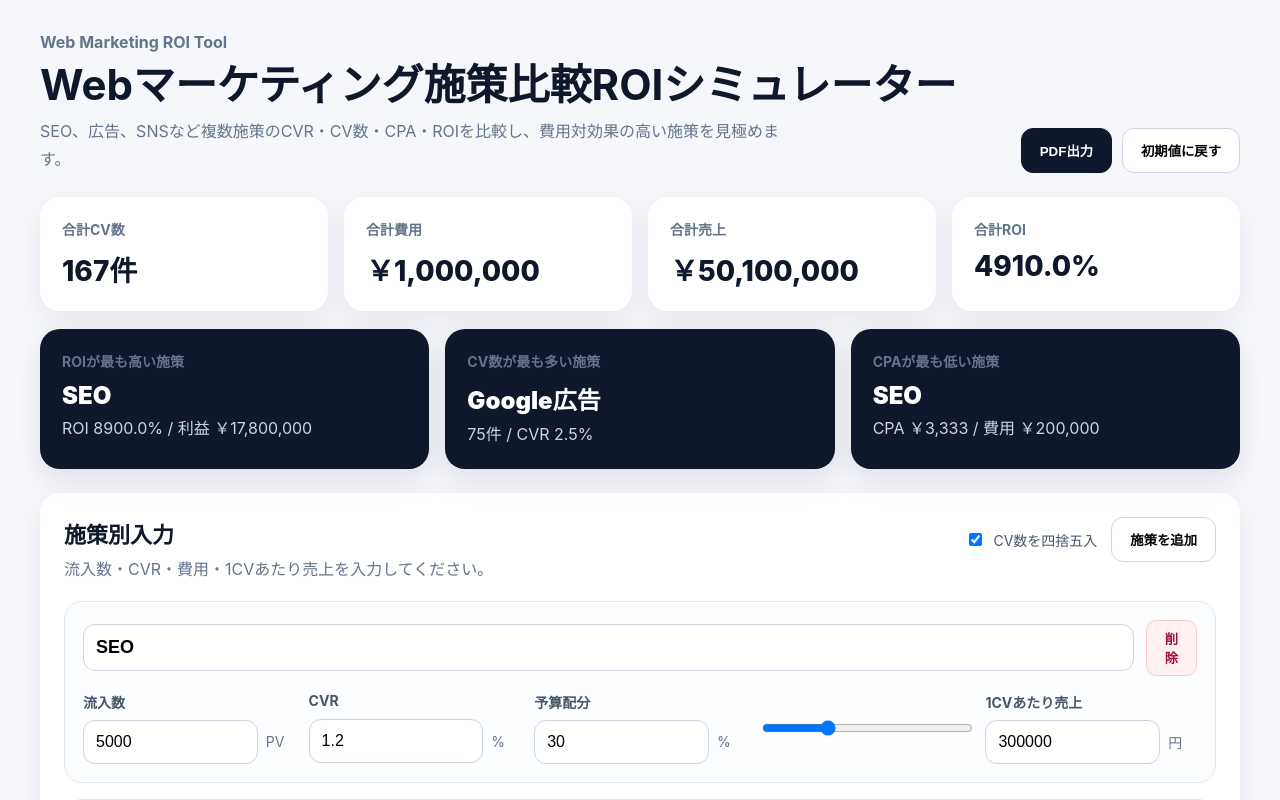
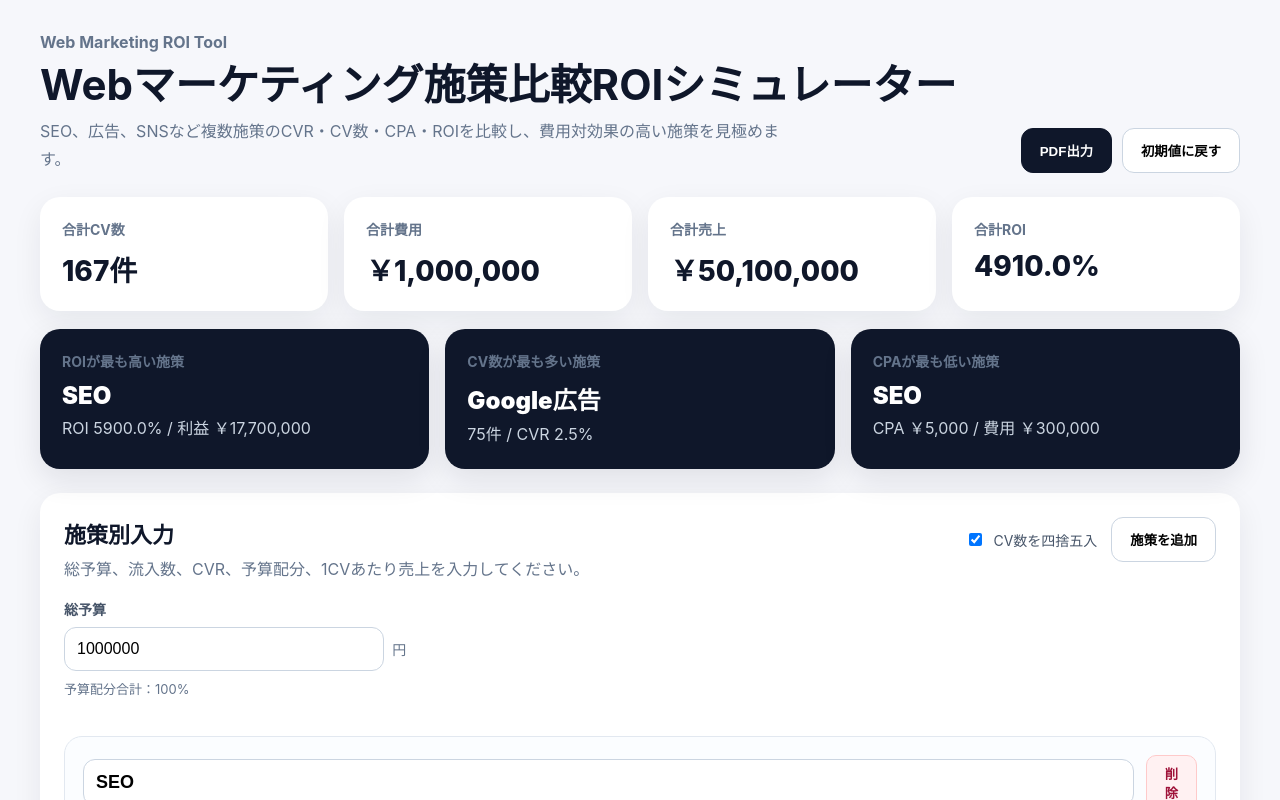
Before and after one commit to eiji21999/seo-roi-simulator, a React (Vite) app: page / in a window 1280 px wide. Shown: the top 800 px of the page. Built offline with nearby package versions, Linux system fonts and the light colour scheme.

Commit message:
Update MarketingComparisonSimulator.jsx

```diff
--- a/src/MarketingComparisonSimulator.jsx
+++ b/src/MarketingComparisonSimulator.jsx
@@ -19,7 +19,6 @@ const initialMeasures = [
     name: "SEO",
     sessions: "5000",
     cvr: "1.2",
-  cost: "200000",
     revenuePerCv: "300000",
     budgetShare: "30",
   },
@@ -28,7 +27,6 @@ const initialMeasures = [
     name: "Google広告",
     sessions: "3000",
     cvr: "2.5",
-    cost: "500000",
     revenuePerCv: "300000",
     budgetShare: "50",
   },
@@ -37,17 +35,18 @@ const initialMeasures = [
     name: "SNS広告",
     sessions: "4000",
     cvr: "0.8",
-    cost: "300000",
     revenuePerCv: "300000",
     budgetShare: "20",
   },
 ];
 
 const BAR_COLOR = "#1d4ed8";
+const PIE_COLORS = ["#1d4ed8", "#2563eb", "#3b82f6", "#60a5fa", "#93c5fd", "#bfdbfe"];
 
 export default function App() {
   const [measures, setMeasures] = useState(initialMeasures);
   const [roundNumbers, setRoundNumbers] = useState(true);
+  const [totalBudget, setTotalBudget] = useState("1000000");
 
   const toNumber = (value) => Number(String(value).replace(/,/g, "")) || 0;
 
@@ -92,10 +91,9 @@ export default function App() {
         id: nextId,
         name: "新規施策",
         sessions: "0",
+        cvr: "0",
+        revenuePerCv: "0",
         budgetShare: "0",
-        cvr: "0",
-        cost: "0",
-        revenuePerCv: "0",
       },
     ]);
   };
@@ -108,8 +106,10 @@ export default function App() {
     return measures.map((item) => {
       const sessions = toNumber(item.sessions);
       const cvr = toNumber(item.cvr);
-      const cost = toNumber(item.cost);
       const revenuePerCv = toNumber(item.revenuePerCv);
+      const budgetShare = toNumber(item.budgetShare);
+      const cost = toNumber(totalBudget) * (budgetShare / 100);
+
       const rawCv = sessions * (cvr / 100);
       const cv = roundNumbers ? Math.round(rawCv) : Number(rawCv.toFixed(2));
       const revenue = cv * revenuePerCv;
@@ -122,8 +122,9 @@ export default function App() {
         ...item,
         sessions,
         cvr,
+        revenuePerCv,
+        budgetShare,
         cost,
-        revenuePerCv,
         cv,
         revenue,
         profit,
@@ -132,7 +133,7 @@ export default function App() {
         roas,
       };
     });
-  }, [measures, roundNumbers]);
+  }, [measures, roundNumbers, totalBudget]);
 
   const bestRoi = useMemo(() => {
     return [...results].sort((a, b) => b.roi - a.roi)[0];
@@ -152,6 +153,7 @@ export default function App() {
   const totalRevenue = results.reduce((sum, item) => sum + item.revenue, 0);
   const totalCv = results.reduce((sum, item) => sum + item.cv, 0);
   const totalRoi = totalCost > 0 ? ((totalRevenue - totalCost) / totalCost) * 100 : 0;
+  const totalBudgetShare = results.reduce((sum, item) => sum + item.budgetShare, 0);
 
   const downloadPdf = () => {
     window.print();
@@ -160,12 +162,14 @@ export default function App() {
   const reset = () => {
     setMeasures(initialMeasures);
     setRoundNumbers(true);
+    setTotalBudget("1000000");
   };
 
   const formatTooltip = (value, name) => {
     if (name === "roi") return [Number(value).toFixed(1) + "%", "ROI"];
     if (name === "cpa") return [yen(value), "CPA"];
     if (name === "cv") return [roundNumbers ? Math.round(value) + "件" : comma(value) + "件", "CV数"];
+    if (name === "cost") return [yen(value), "費用"];
     return [value, name];
   };
 
@@ -216,7 +220,13 @@ export default function App() {
           <div style={styles.cardHeader}>
             <div>
               <h2 style={styles.cardTitle}>施策別入力</h2>
-              <p style={styles.smallText}>流入数・CVR・費用・1CVあたり売上を入力してください。</p>
+              <p style={styles.smallText}>総予算、流入数、CVR、予算配分、1CVあたり売上を入力してください。</p>
+              <div style={styles.budgetBox}>
+                <Field label="総予算" value={totalBudget} onChange={setTotalBudget} suffix="円" />
+                <p style={{ ...styles.budgetShareText, ...(totalBudgetShare !== 100 ? styles.warningText : {}) }}>
+                  予算配分合計：{comma(totalBudgetShare)}%{totalBudgetShare !== 100 ? "（100%になるように調整してください）" : ""}
+                </p>
+              </div>
             </div>
             <div style={styles.optionArea} className="no-print">
               <label style={styles.checkboxRow}>
@@ -250,17 +260,18 @@ export default function App() {
                 <div style={styles.fieldGrid}>
                   <Field label="流入数" value={item.sessions} onChange={(value) => updateMeasure(item.id, "sessions", value)} suffix="PV" />
                   <Field label="CVR" value={item.cvr} onChange={(value) => updateMeasure(item.id, "cvr", value)} suffix="%" />
-                    <Field label="予算配分" value={item.budgetShare}  onChange={(value) =>  updateMeasure(item.id, "budgetShare", value) } suffix="%" />
+                  <Field label="予算配分" value={item.budgetShare} onChange={(value) => updateMeasure(item.id, "budgetShare", value)} suffix="%" />
+                  <div style={styles.sliderField}>
+                    <span style={styles.label}>予算配分スライダー</span>
                     <input
                       type="range"
                       min="0"
                       max="100"
-  value={item.budgetShare}
-  onChange={(e) =>
-    updateMeasure(item.id, "budgetShare", e.target.value)
-  }
+                      value={item.budgetShare || "0"}
+                      onChange={(e) => updateMeasure(item.id, "budgetShare", e.target.value)}
                       style={styles.range}
                     />
+                  </div>
                   <Field label="1CVあたり売上" value={item.revenuePerCv} onChange={(value) => updateMeasure(item.id, "revenuePerCv", value)} suffix="円" />
                 </div>
               </div>
@@ -273,49 +284,30 @@ export default function App() {
 
           <ChartBlock title="ROI比較" data={results} dataKey="roi" tooltipFormatter={formatTooltip} labelFormatter={(v) => Number(v).toFixed(0) + "%"} />
           <ChartBlock title="CPA比較" data={results} dataKey="cpa" tooltipFormatter={formatTooltip} labelFormatter={(v) => yen(v)} />
-          <ChartBlock title="CV数比較" data={results} dataKey="cv" tooltipFormatter={formatTooltip} labelFormatter={(v) => roundNumbers ? Math.round(v) + "件" : comma(v) + "件"} />
+          <ChartBlock title="CV数比較" data={results} dataKey="cv" tooltipFormatter={formatTooltip} labelFormatter={(v) => (roundNumbers ? Math.round(v) + "件" : comma(v) + "件")} />
 
           <div style={styles.chartBlock}>
             <h3 style={styles.graphTitle}>施策別費用割合</h3>
-
-  <div style={{ width: "100%", height: 380 }}>
-    <ResponsiveContainer>
+            <div style={styles.pieBox}>
+              <ResponsiveContainer width="100%" height="100%">
                 <PieChart>
                   <Pie
                     data={results}
                     dataKey="cost"
                     nameKey="name"
                     outerRadius={130}
-          label={({ name, percent }) =>
-            `${name} ${(percent * 100).toFixed(0)}%`
-          }
+                    label={({ name, percent }) => `${name} ${(percent * 100).toFixed(0)}%`}
                   >
-          {results.map((entry, index) => {
-            const colors = [
-              "#1d4ed8",
-              "#2563eb",
-              "#3b82f6",
-              "#60a5fa",
-              "#93c5fd",
-            ];
-
-            return (
-              <Cell
-                key={`cell-${index}`}
-                fill={colors[index % colors.length]}
-              />
-            );
-          })}
+                    {results.map((entry, index) => (
+                      <Cell key={`cell-${entry.id}`} fill={PIE_COLORS[index % PIE_COLORS.length]} />
+                    ))}
                   </Pie>
-
                   <Tooltip formatter={(value) => yen(value)} />
-
                   <Legend />
                 </PieChart>
               </ResponsiveContainer>
             </div>
           </div>
-
 
           <div style={styles.tableScroll}>
             <table style={styles.table}>
@@ -344,7 +336,7 @@ export default function App() {
                       <Td>{comma(item.sessions)}</Td>
                       <Td>{item.cvr}%</Td>
                       <Td>{roundNumbers ? Math.round(item.cv) : comma(item.cv)}</Td>
-                      <Td>{item.budgetShare}%</Td>
+                      <Td>{comma(item.budgetShare)}%</Td>
                       <Td>{yen(item.cost)}</Td>
                       <Td>{yen(item.cpa)}</Td>
                       <Td>{yen(item.revenue)}</Td>
@@ -451,9 +443,6 @@ function Td({ children, negative = false, strong = false }) {
 }
 
 const styles = {
-    range: {
-     width: "100%",
-    },
   page: {
     minHeight: "100vh",
     background: "#f6f7fb",
@@ -479,10 +468,13 @@ const styles = {
   insightName: { margin: "10px 0 6px", fontSize: 24, fontWeight: 900 },
   insightDetail: { margin: 0, color: "#cbd5e1", lineHeight: 1.6 },
   negativeText: { color: "#9f1239", fontWeight: 800 },
+  warningText: { color: "#b45309", fontWeight: 800 },
   card: { background: "white", borderRadius: 20, padding: 24, boxShadow: "0 10px 30px rgba(15, 23, 42, 0.07)", marginBottom: 24, overflowX: "auto" },
   cardHeader: { display: "flex", justifyContent: "space-between", gap: 16, flexWrap: "wrap", alignItems: "flex-start", marginBottom: 18 },
   cardTitle: { margin: "0 0 8px", fontSize: 22 },
   smallText: { margin: 0, color: "#64748b", lineHeight: 1.6 },
+  budgetBox: { marginTop: 16, marginBottom: 20, maxWidth: 360 },
+  budgetShareText: { margin: "8px 0 0", fontSize: 13, color: "#64748b" },
   optionArea: { display: "flex", gap: 14, alignItems: "center", flexWrap: "wrap" },
   checkboxRow: { display: "flex", alignItems: "center", gap: 8, fontSize: 14, color: "#475569", cursor: "pointer" },
   inputList: { display: "grid", gap: 16 },
@@ -491,13 +483,16 @@ const styles = {
   measureNameInput: { width: "100%", border: "1px solid #cbd5e1", borderRadius: 12, padding: "12px 12px", fontSize: 18, fontWeight: 800, boxSizing: "border-box" },
   fieldGrid: { display: "grid", gridTemplateColumns: "repeat(auto-fit, minmax(180px, 1fr))", gap: 14 },
   field: { display: "grid", gap: 8 },
+  sliderField: { display: "grid", gap: 8, alignSelf: "end" },
   label: { color: "#475569", fontSize: 14, fontWeight: 700 },
   inputRow: { display: "flex", gap: 8, alignItems: "center" },
   input: { width: "100%", border: "1px solid #cbd5e1", borderRadius: 12, padding: "12px 12px", fontSize: 16, boxSizing: "border-box" },
   suffix: { width: 36, color: "#64748b", fontSize: 14 },
+  range: { width: "100%" },
   chartBlock: { marginBottom: 42 },
   graphTitle: { margin: "0 0 14px", fontSize: 18, fontWeight: 800 },
   chartBox: { width: "100%", height: 340 },
+  pieBox: { width: "100%", height: 380 },
   tableScroll: { width: "100%", overflowX: "auto" },
   table: { width: "100%", minWidth: 980, borderCollapse: "collapse", fontSize: 14 },
   th: { textAlign: "left", color: "#64748b", borderBottom: "1px solid #e2e8f0", padding: 12, whiteSpace: "nowrap" },
```
Lines whose indentation alone changed are shown as unchanged.
